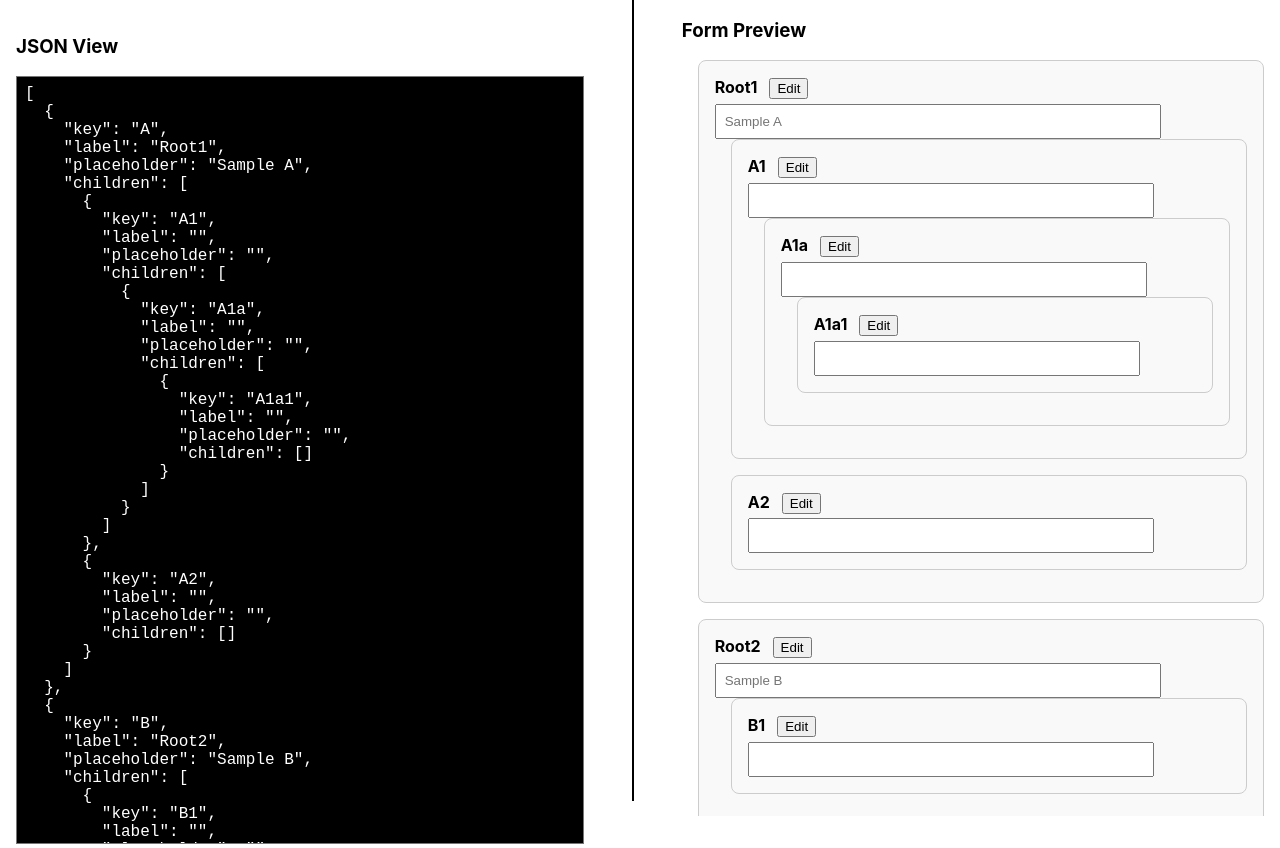
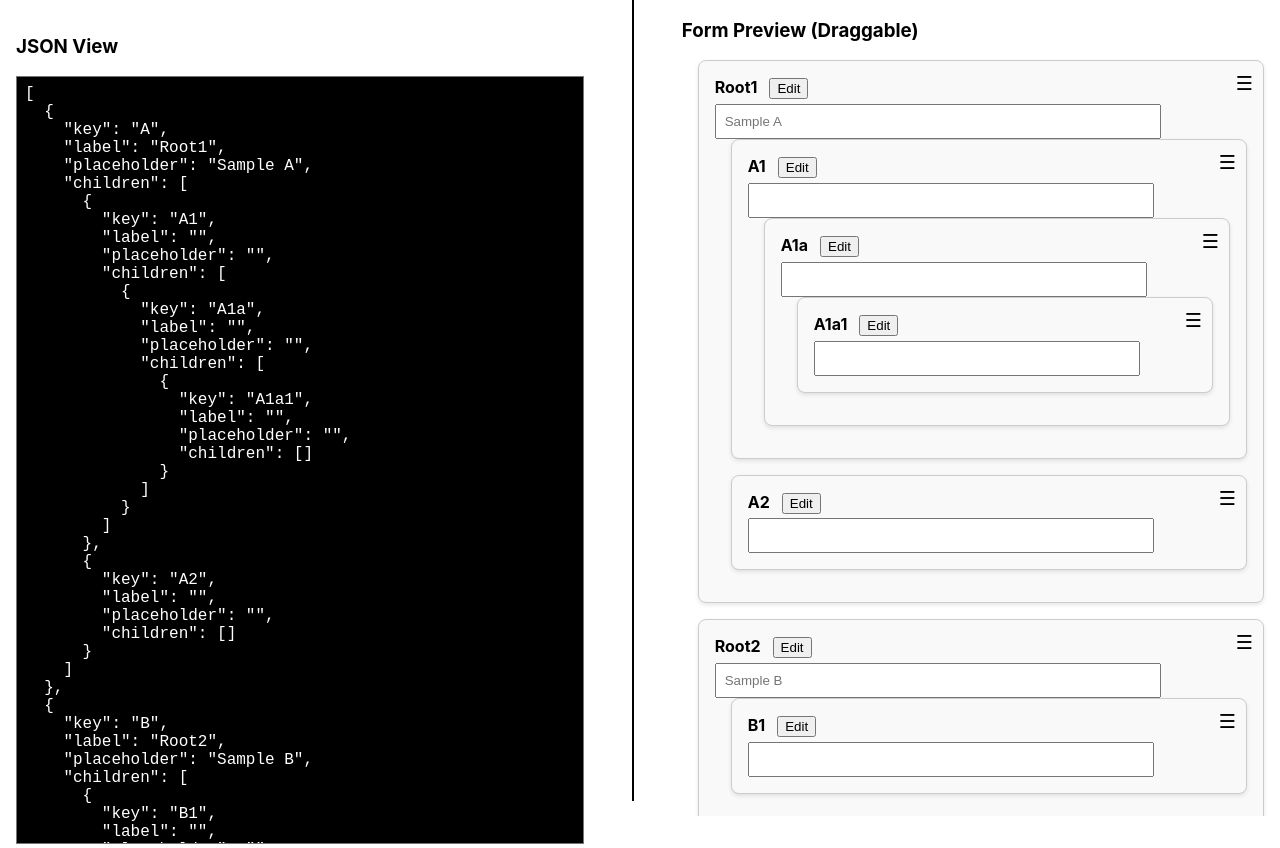
Before and after one commit to Sajidqureshi322/Dh-implement, a React (Create React App) app: page / in a window 1280 px wide. Built offline with nearby package versions, Linux system fonts and the light colour scheme.

Commit message:
draggable functionality added

```diff
--- a/src/App.js
+++ b/src/App.js
@@ -17,13 +17,6 @@ function App() {
     "B.B1": { label: "Child B1", placeholder: "Child of B" },
   };
 
-  // const initialOrder = {
-  //   root: ["A", "B"],
-  //   A: ["A.A1", "A.A2"],
-  //   "A.A1": ["A.A1.A1a"],
-  //   "A.A1.A1a": ["A.A1.A1a.A1a1"],
-  //   B: ["B.B1"],
-  // };
   const initialOrder = {
     root: ["A", "B"],
     A: ["A1", "A2"],
@@ -49,7 +42,8 @@ function App() {
     <div style={{ display: "flex", justifyContent: "center", alignItems: "center", height: "100vh", width: "100%", gap: "2rem" }}>
       <ShowJson treeData={treeData} setTreeData={handleTreeDataUpdate} setBlocks={setBlocks} setOrder={setOrder} editingKey={editingKey} />
       <div style={{ border: "1px solid black", height: "100vh" }} />
-      <FormPreview blocks={blocks} order={order} setBlocks={setBlocks} setTreeData={setTreeData} editingKey={editingKey} setEditingKey={setEditingKey}/>
+      {/* <FormPreview blocks={blocks} order={order} setBlocks={setBlocks} setTreeData={setTreeData} editingKey={editingKey} setEditingKey={setEditingKey}/> */}
+      <FormPreview blocks={blocks} order={order} setOrder={setOrder} setBlocks={setBlocks} setTreeData={setTreeData} editingKey={editingKey} setEditingKey={setEditingKey}/>
     </div>
   );
 }
--- a/src/FormPreview.jsx
+++ b/src/FormPreview.jsx
@@ -1,31 +1,231 @@
+// import React from "react";
+// import { convertToTree } from "./utility";
+
+// const renderFormFields = (
+//   blocks,
+//   order,
+//   parentKey = "root",
+//   onEditClick,
+//   editingKey,
+//   handleEditChange,
+//   saveEdit
+// ) => {
+//   const childrenKeys = order[parentKey];
+//   if (!childrenKeys || childrenKeys.length === 0) return null;
+
+//   return (
+//     <ul style={{ listStyle: "none", paddingLeft: "1rem" }}>
+//       {childrenKeys.map((key) => (
+//         <li key={parentKey + "." + key} style={{ marginBottom: "1rem" }}>
+//           <div
+//             style={{
+//               border: "1px solid #ccc",
+//               padding: "1rem",
+//               borderRadius: "8px",
+//               backgroundColor: "#f9f9f9",
+//               marginBottom: "0.5rem",
+//             }}
+//           >
+//             {editingKey === key ? (
+//               <>
+//                 <input
+//                   type="text"
+//                   value={blocks[key]?.label || ""}
+//                   onChange={(e) =>
+//                     handleEditChange(key, "label", e.target.value)
+//                   }
+//                   placeholder="Label"
+//                   style={{ marginBottom: "0.3rem", width: "80%" }}
+//                 />
+//                 <br />
+//                 <input
+//                   type="text"
+//                   value={blocks[key]?.placeholder || ""}
+//                   onChange={(e) =>
+//                     handleEditChange(key, "placeholder", e.target.value)
+//                   }
+//                   placeholder="Placeholder"
+//                   style={{ marginBottom: "0.3rem", width: "80%" }}
+//                 />
+//                 <br />
+//                 <button onClick={saveEdit}>Save</button>
+//               </>
+//             ) : (
+//               <>
+//                 <label style={{ fontWeight: "bold" }}>
+//                   {blocks[key]?.label || key}
+//                 </label>
+//                 <button
+//                   style={{ marginLeft: "12px" }}
+//                   onClick={() => onEditClick(key)}
+//                 >
+//                   Edit
+//                 </button>
+//                 <br />
+//                 <input
+//                   placeholder={blocks[key]?.placeholder || ""}
+//                   style={{
+//                     width: "80%",
+//                     padding: "0.5rem",
+//                     marginTop: "0.3rem",
+//                   }}
+//                 />
+//               </>
+//             )}
+//             {renderFormFields(
+//               blocks,
+//               order,
+//               key,
+//               onEditClick,
+//               editingKey,
+//               handleEditChange,
+//               saveEdit
+//             )}
+//           </div>
+//         </li>
+//       ))}
+//     </ul>
+//   );
+// };
+
+// export default function FormPreview({ blocks, order, setBlocks,setTreeData,editingKey,setEditingKey}) {
+
+//   const handleEditClick = (key) => {
+//     setEditingKey(key);
+//   };
+
+//   const handleEditChange = (key, field, value) => {
+//     setBlocks((prev) => ({
+//       ...prev,
+//       [key]: {
+//         ...prev[key],
+//         [field]: value,
+//       },
+//     }));
+//   };
+
+//   const saveEdit = () => {
+//     setTreeData(convertToTree(blocks,order))
+//     setEditingKey(null);
+//   };
+
+//   return (
+//     <div
+//       style={{
+//         height: "100%",
+//         width: "100%",
+//         padding: "1rem",
+//         overflowY: "auto",
+//       }}
+//     >
+//       <h3>Form Preview</h3>
+//       {/* {renderFormFields(blocks, order,'root',handleClick)} */}
+//       {renderFormFields(
+//         blocks,
+//         order,
+//         "root",
+//         handleEditClick,
+//         editingKey,
+//         handleEditChange,
+//         saveEdit
+//       )}
+//     </div>
+//   );
+// }
+
 import React from "react";
 import { convertToTree } from "./utility";
+import { DragDropContext, Droppable, Draggable } from "@hello-pangea/dnd";
 
-const renderFormFields = (
+export default function FormPreview({
   blocks,
   order,
-  parentKey = "root",
-  onEditClick,
+  setOrder,
+  setBlocks,
+  setTreeData,
   editingKey,
-  handleEditChange,
-  saveEdit
-) => {
+  setEditingKey,
+}) {
+  const handleEditClick = (key) => {
+    setEditingKey(key);
+  };
+  const handleEditChange = (key, field, value) => {
+    setBlocks((prev) => ({
+      ...prev,
+      [key]: {
+        ...prev[key],
+        [field]: value,
+      },
+    }));
+  };
+
+  const saveEdit = () => {
+    setTreeData(convertToTree(blocks, order));
+    setEditingKey(null);
+  };
+
+  const handleDragEnd = (result, parentKey) => {
+    if (!result.destination) return;
+
+    const newOrder = Array.from(order[parentKey]);
+    const [removed] = newOrder.splice(result.source.index, 1);
+    newOrder.splice(result.destination.index, 0, removed);
+
+    setOrder((prev) => {
+      const updatedOrder = { ...prev, [parentKey]: newOrder };
+      setTreeData(convertToTree(blocks, updatedOrder));
+      return updatedOrder;
+    });
+  };
+
+  const renderFormFields = (parentKey = "root") => {
     const childrenKeys = order[parentKey];
     if (!childrenKeys || childrenKeys.length === 0) return null;
 
     return (
-    <ul style={{ listStyle: "none", paddingLeft: "1rem" }}>
-      {childrenKeys.map((key) => (
-        <li key={parentKey + "." + key} style={{ marginBottom: "1rem" }}>
+      <DragDropContext onDragEnd={(result) => handleDragEnd(result, parentKey)}>
+        <Droppable droppableId={parentKey}>
+          {(provided) => (
+            <ul
+              ref={provided.innerRef}
+              {...provided.droppableProps}
+              style={{ listStyle: "none", paddingLeft: "1rem" }}
+            >
+              {childrenKeys.map((key, index) => (
+                <Draggable key={key} draggableId={key} index={index}>
+                  {(provided) => (
+                    <li
+                      ref={provided.innerRef}
+                      {...provided.draggableProps}
+                      {...provided.dragHandleProps}
+                      style={{
+                        marginBottom: "1rem",
+                        ...provided.draggableProps.style,
+                      }}
+                    >
                       <div
                         style={{
                           border: "1px solid #ccc",
                           padding: "1rem",
                           borderRadius: "8px",
                           backgroundColor: "#f9f9f9",
-              marginBottom: "0.5rem",
+                          boxShadow: "0 2px 4px rgba(0,0,0,0.1)",
+                          position:'relative'
                         }}
                       >
+                        <span
+                          {...provided.dragHandleProps}
+                          style={{
+                            cursor: "grab",
+                            position: "absolute",
+                            top: "10px",
+                            right: "10px",
+                            fontSize: "1.2rem",
+                            userSelect: "none",
+                          }}
+                        >
+                          ☰
+                        </span>
                         {editingKey === key ? (
                           <>
                             <input
@@ -35,19 +235,29 @@ const renderFormFields = (
                                 handleEditChange(key, "label", e.target.value)
                               }
                               placeholder="Label"
-                  style={{ marginBottom: "0.3rem", width: "80%" }}
+                              style={{
+                                marginBottom: "0.3rem",
+                                width: "80%",
+                                display: "block",
+                              }}
                             />
-                <br />
                             <input
                               type="text"
                               value={blocks[key]?.placeholder || ""}
                               onChange={(e) =>
-                    handleEditChange(key, "placeholder", e.target.value)
+                                handleEditChange(
+                                  key,
+                                  "placeholder",
+                                  e.target.value
+                                )
                               }
                               placeholder="Placeholder"
-                  style={{ marginBottom: "0.3rem", width: "80%" }}
+                              style={{
+                                marginBottom: "0.3rem",
+                                width: "80%",
+                                display: "block",
+                              }}
                             />
-                <br />
                             <button onClick={saveEdit}>Save</button>
                           </>
                         ) : (
@@ -57,7 +267,7 @@ const renderFormFields = (
                             </label>
                             <button
                               style={{ marginLeft: "12px" }}
-                  onClick={() => onEditClick(key)}
+                              onClick={() => handleEditClick(key)}
                             >
                               Edit
                             </button>
@@ -72,41 +282,20 @@ const renderFormFields = (
                             />
                           </>
                         )}
-            {renderFormFields(
-              blocks,
-              order,
-              key,
-              onEditClick,
-              editingKey,
-              handleEditChange,
-              saveEdit
-            )}
+
+                        {/* Render children recursively */}
+                        {renderFormFields(key)}
                       </div>
                     </li>
+                  )}
+                </Draggable>
               ))}
+              {provided.placeholder}
             </ul>
+          )}
+        </Droppable>
+      </DragDropContext>
     );
-};
-
-export default function FormPreview({ blocks, order, setBlocks,setTreeData,editingKey,setEditingKey}) {
-
-  const handleEditClick = (key) => {
-    setEditingKey(key);
-  };
-
-  const handleEditChange = (key, field, value) => {
-    setBlocks((prev) => ({
-      ...prev,
-      [key]: {
-        ...prev[key],
-        [field]: value,
-      },
-    }));
-  };
-
-  const saveEdit = () => {
-    setTreeData(convertToTree(blocks,order))
-    setEditingKey(null);
   };
 
   return (
@@ -118,17 +307,8 @@ export default function FormPreview({ blocks, order, setBlocks,setTreeData,editi
         overflowY: "auto",
       }}
     >
-      <h3>Form Preview</h3>
-      {/* {renderFormFields(blocks, order,'root',handleClick)} */}
-      {renderFormFields(
-        blocks,
-        order,
-        "root",
-        handleEditClick,
-        editingKey,
-        handleEditChange,
-        saveEdit
-      )}
+      <h3>Form Preview (Draggable)</h3>
+      {renderFormFields("root")}
     </div>
   );
 }
```
Lines whose indentation alone changed are shown as unchanged.
